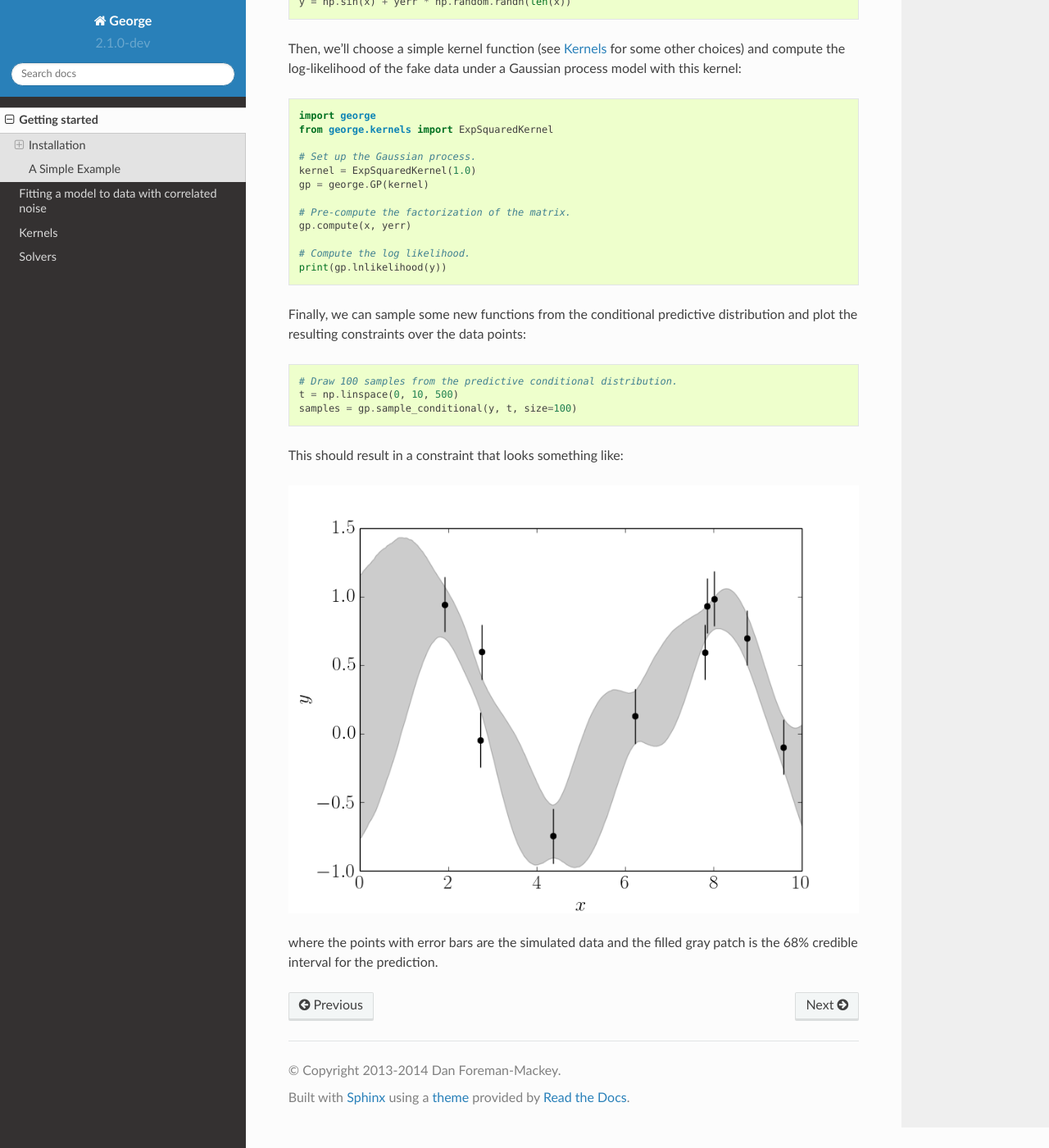
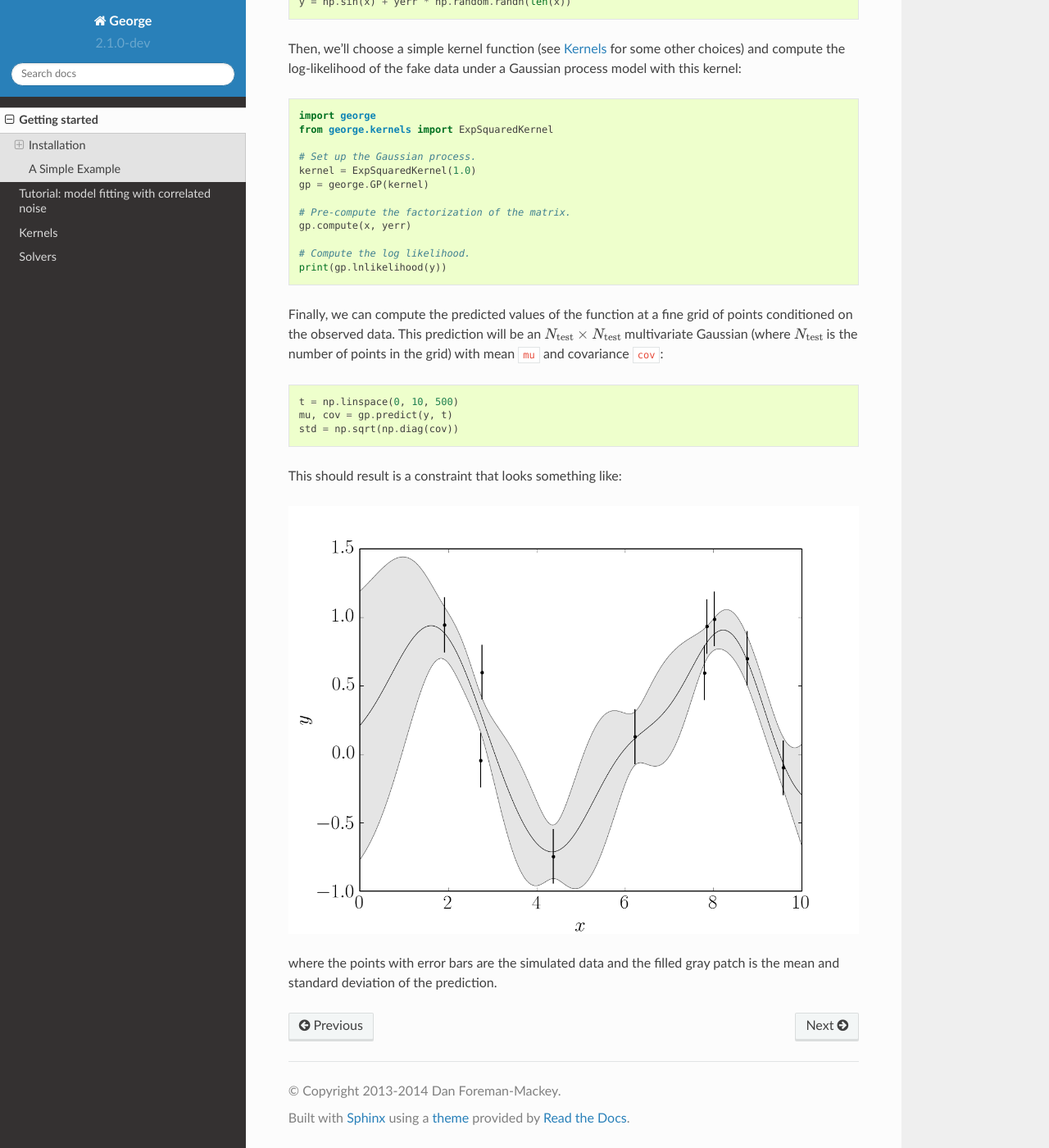
Before and after one commit to dfm/george, a Sphinx documentation site: the page built from docs/user/quickstart.rst, in a window 1280 px wide and 1400 px high, scrolled down 2062 px. Shown: the whole window at 82% size. Built offline with Sphinx 7.4.7 and the Read the Docs theme 2.0.0, drawn with Linux system fonts in a browser that asks for light colours.

Commit message:
trying travis

```diff
--- a/docs/_code/quickstart.py
+++ b/docs/_code/quickstart.py
@@ -24,15 +24,16 @@ gp.compute(x, yerr)
 # Compute the log likelihood.
 print(gp.lnlikelihood(y))
 
-# Draw 10k samples from the predictive conditional distribution.
+# Compute the predictive conditional distribution.
 t = np.linspace(0, 10, 500)
-samples = gp.sample_conditional(y, t, size=10000)
+mu, cov = gp.predict(y, t)
+std = np.sqrt(np.diag(cov))
 
-# Compute the bounds of the prediction.
-q = np.percentile(samples, [16.0, 84.0], axis=0)
-
-pl.fill_between(t, q[0], q[1], color="k", alpha=0.2)
-pl.errorbar(x, y, yerr=yerr, fmt="ok", capsize=0)
+pl.fill_between(t, mu+std, mu-std, color="k", alpha=0.1)
+pl.plot(t, mu+std, color="k", alpha=1, lw=0.25)
+pl.plot(t, mu-std, color="k", alpha=1, lw=0.25)
+pl.plot(t, mu, color="k", alpha=1, lw=0.5)
+pl.errorbar(x, y, yerr=yerr, fmt=".k", capsize=0)
 pl.xlabel("$x$")
 pl.ylabel("$y$")
-pl.savefig("../_static/quickstart/conditional.png")
+pl.savefig("../_static/quickstart/conditional.png", dpi=150)
--- a/docs/index.rst
+++ b/docs/index.rst
@@ -1,5 +1,9 @@
 George
 ======
+
+George is a fast and flexible Python library for Gaussian Process Regression
+(see `Rasmussen & Williams (2006) <http://www.gaussianprocess.org/gpml/>`_ for
+an introduction).
 
 User Guide
 ----------
--- a/docs/user/model.rst
+++ b/docs/user/model.rst
@@ -1,6 +1,6 @@
 .. _model:
 
-Fitting a model to data with correlated noise
+Tutorial: model fitting with correlated noise
 =============================================
 
 In this example, we're going to simulate a common data analysis situation
@@ -18,8 +18,8 @@ then improve on this model by modeling the covariance structure in the data
 using a Gaussian process.
 
 
-The Model
----------
+A Simple Mean Model
+-------------------
 
 The model that we'll fit in this demo is a single Gaussian feature with three
 parameters: amplitude :math:`\alpha`, location :math:`\ell`, and width
@@ -29,8 +29,8 @@ could think of, and it is qualitatively similar to a few problems in astronomy
 (fitting spectral features, measuring transit times, *etc.*).
 
 
-The Data
---------
+Simulated Dataset
+-----------------
 
 I simulated a dataset of 50 points with known correlated noise.
 In fact, this example is somewhat artificial since the data *were* drawn from
--- a/docs/user/quickstart.rst
+++ b/docs/user/quickstart.rst
@@ -135,18 +135,21 @@ process model with this kernel:
     # Compute the log likelihood.
     print(gp.lnlikelihood(y))
 
-Finally, we can sample some new functions from the conditional predictive
-distribution and plot the resulting constraints over the data points:
+Finally, we can compute the predicted values of the function at a fine grid of
+points conditioned on the observed data.
+This prediction will be an :math:`N_\mathrm{test} \times N_\mathrm{test}`
+multivariate Gaussian (where :math:`N_\mathrm{test}` is the number of points
+in the grid) with mean ``mu`` and covariance ``cov``:
 
 .. code-block:: python
 
-    # Draw 100 samples from the predictive conditional distribution.
     t = np.linspace(0, 10, 500)
-    samples = gp.sample_conditional(y, t, size=100)
+    mu, cov = gp.predict(y, t)
+    std = np.sqrt(np.diag(cov))
 
-This should result in a constraint that looks something like:
+This should result is a constraint that looks something like:
 
 .. image:: ../_static/quickstart/conditional.png
 
 where the points with error bars are the simulated data and the filled gray
-patch is the 68% credible interval for the prediction.
+patch is the mean and standard deviation of the prediction.
```
Also changed, not shown: .travis.yml (added), docs/_static/quickstart/conditional.png.
